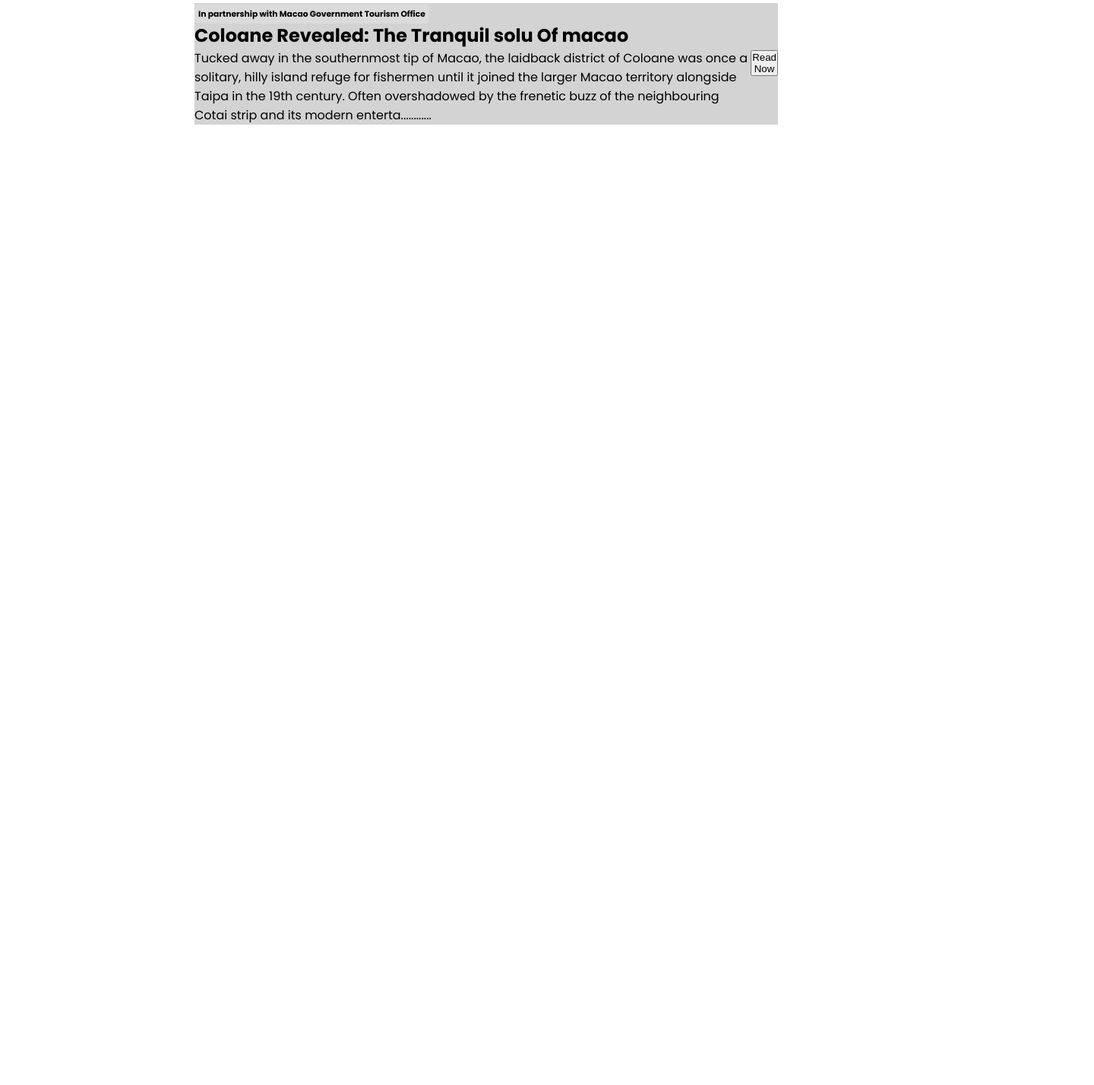
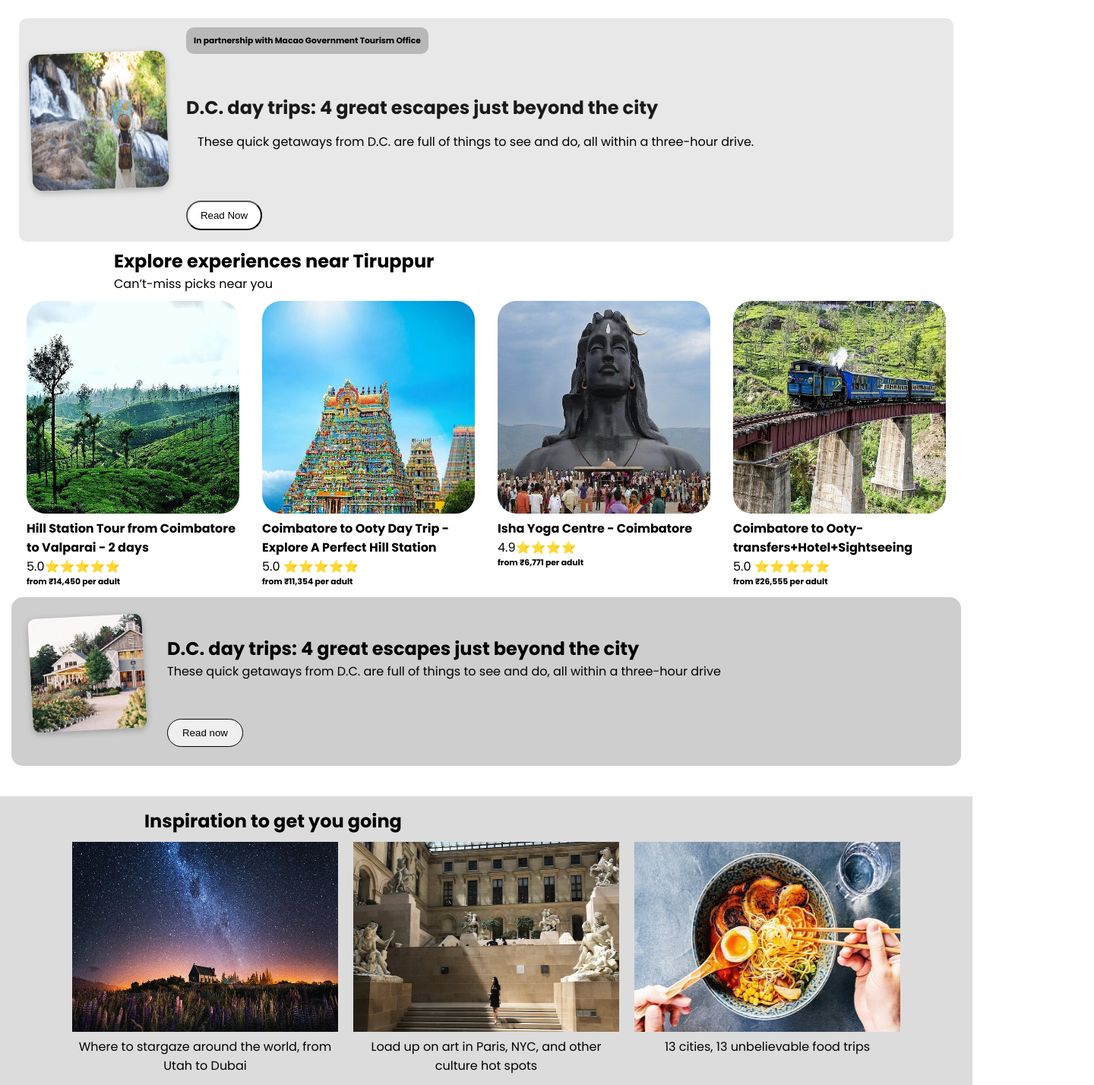
Before and after one commit to Sreeprince/Trip-advisor-clone, a plain HTML site: page index.html in a window 1280 px wide. Shown: the part 1381-2809 px from the top of the page at 76% size, 1440 px wide, since content can reach past the window. Before the commit the page ends 1545 px from the top, so only its background shows below. Drawn offline with Linux system fonts and the light colour scheme; a web font is replaced by a local one.

Commit message:
Updated Inthis Project

```diff
--- a/index.html
+++ b/index.html
@@ -87,6 +87,8 @@
         </div>
 
     </div>
+
+    <!-- interest -->
     <div class="Find">
         <h2>
             Find things to do by interest
@@ -95,6 +97,9 @@
             Whatever you're into, we’ve got it.
         </p>
     </div>
+
+
+    <!-- tripmaincontainer -->
     <div class="tripcoverimages">
         <div class="tripdescription">
             <img src="16890.jpg" alt="Outdoor">
@@ -110,34 +115,116 @@
             <h2>Water</h2>
         </div>
     </div>
-    <div class="overallcontainerofficedescription">
-        <div class="officedescription_container">
-            <div class="officedescription_1">
-                <img>
+
+
+    <!-- tripdescription -->
+    <div class="tripmaincontainer">
+        <div class="tripmaincontainer_1">
+            <div class="tripimagecontainer">
+                <img src="7586.jpg" alt="Trip descrition imagecard">
+            </div>
+            <div class="tripcointainerdescription">
+                <h6 class="trh6">
+                    In partnership with Macao Government Tourism Office
+                </h6>
+                <h2 class="trh2">
+                    D.C. day trips: 4 great escapes just beyond the city
+                </h2>
+                <p class="trp">
+
+                    These quick getaways from D.C. are full of things to see and do, all within a three-hour drive.
+
+                </p>
+                <button class="Readnow">
+                    Read Now
+                </button>
+            </div>
+        </div>
+    </div>
+
+
+    </div>
+    <!-- Exploreheading -->
+    <div class="Explore">
+        <h2>
+            Explore experiences near Tiruppur
+        </h2>
+        <p>
+            Can’t-miss picks near you
+        </p>
+    </div>
+
+
+    <!-- ExploringcontainerImage -->
+    <div class="Exploreimagecontainer">
+        <div class="Exploreimagecontainer_1">
+            <div class="Exploredescription">
+                <img src="caption.jpg" alt="caption">
+                <h4>Hill Station Tour from Coimbatore to Valparai - 2 days</h4>
+                <p>5.0⭐⭐⭐⭐⭐ </p>
+                <h6>from ₹14,450 per adult</h6>
+            </div>
+            <div class="Exploredescription"><img src="Coimbatorr to Ooty.jpg" alt="Coimbatore">
+                <h4>Coimbatore to Ooty Day Trip - Explore A Perfect Hill Station</h4>
+                <p>5.0 ⭐⭐⭐⭐⭐ </p>
+                <h6>from ₹11,354 per adult</h6>
+            </div>
+            <div class="Exploredescription"> <img src="Isha.jpg" alt="Culture">
+                <h4>Isha Yoga Centre - Coimbatore</h4>
+                <p>4.9⭐⭐⭐⭐ </p>
+                <h6>from ₹6,771 per adult</h6>
+            </div>
+            <div class="Exploredescription"> <img src="Coimbatore to Ooty Train.jpg" alt="Water">
+                <h4>Coimbatore to Ooty- transfers+Hotel+Sightseeing</h4>
+                <p>5.0 ⭐⭐⭐⭐⭐ </p>
+                <h6>from ₹26,555 per adult</h6>
 
             </div>
-            <div class="officedescription_2">
-                <h6>
-                    In partnership with Macao Government Tourism Office
-                </h6>
+        </div>
+    </div>
+    <!-- Hoteldescription -->
+    <div class="frgnmaincontainer">
+        <div class="frgnmaincontainer_1">
+            <div class="frgnimagecointainer">
+                <img class="fimage" src="D.C Image.jpg" alt="D.c image">
+            </div>
+            <div class="fh2">
                 <h2>
-                    Coloane Revealed: The Tranquil solu Of macao
+                    D.C. day trips: 4 great escapes just beyond the city
                 </h2>
                 <p>
-                    Tucked away in the southernmost tip of Macao, the laidback district of Coloane was once a solitary,
-                    hilly
-                    island refuge for fishermen until it joined the larger Macao territory alongside Taipa in the 19th
-                    century.
-                    Often overshadowed by the frenetic buzz of the neighbouring Cotai strip and its modern
-                    enterta............
+                    These quick getaways from D.C. are full of things to see and do, all within a three-hour drive
                 </p>
+
+                <button class="fbutton">
+                    Read now
+                </button>
             </div>
-            <div class="officedescription_3">
-                <button>Read Now</button>
-            </div>
-
         </div>
     </div>
+
+    <!-- Landscapeimage -->
+    <div class="lndmaincontr">
+        <h2>Inspiration to get you going</h2>
+        <div class="landscapeimagecontainer">
+
+            <div class="landscapeimagecontainer_1">
+                <div class="Landimagecontainer">
+                    <img src="landscapimage1.jpg">
+                    <p>Where to stargaze around the world, from Utah to Dubai</p>
+                </div>
+                <div class="Landimagecontainer">
+                    <img src="landscapimage2.jpg">
+                    <p>Load up on art in Paris, NYC, and other culture hot spots</p>
+                </div>
+                <div class="Landimagecontainer">
+                    <img src="landscapimage3.jpg">
+                    <p>13 cities, 13 unbelievable food trips</p>
+                </div>
+            </div>
+        </div>
+    </div>
+
 </body>
 
 
--- a/style.css
+++ b/style.css
@@ -154,6 +154,7 @@ body {
     top: 60px;
     background-color: #1a1a1a;
     color: white;
+    cursor: pointer;
 
 }
 
@@ -191,29 +192,192 @@ body {
 
 }
 
-.officedescription_2 h6 {
-    background-color: rgb(219, 219, 219);
-    padding: 5px;
-    border-radius: 5px;
+.tripmaincontainer_1 {
+    display: flex;
+    width: 1200px;
+    gap: 25px;
+    background-color: rgb(232, 232, 232);
+    padding: 15px;
+    border-radius: 10px;
+
+}
+
+.tripmaincontainer .tripmaincontainer_1 .tripimagecontainer img {
+    width: 180px;
+    height: 180px;
+    transform: rotate(-2deg);
+    border-radius: 15px;
+    box-shadow: rgba(0, 0, 0, 0.24) 0px 3px 8px;
+    margin-top: 30px;
+}
+
+.Readnow {
+    background-color: white;
+    cursor: pointer;
+    padding: 10px;
+    /* height: 50px; */
+    width: 100px;
+    margin-top: 50px;
+    border-radius: 25px;
+
+}
+
+.Readnow:hover {
+    background-color: rgb(1, 53, 18);
+    color: rgb(255, 255, 255);
+}
+
+.trh6 {
+    background-color: rgb(184, 184, 184);
+    padding: 10px;
+    border-radius: 10px;
     display: inline;
 }
 
-.officedescription button {
-    padding: 20px;
-    background-color: lightgray;
-    border: solid black 1px;
-    border-radius: 30px;
+.trp {
+    flex-wrap: wrap;
+    padding: 15px;
+    /* font-size: 10px; */
 }
 
-.officedescription_container {
-    display: flex;
-    width:60% ;
-    align-items: center;
-    justify-content: space-between;
-    background-color: lightgray;
+.trh2 {
+    font-weight: 10px;
+    color: #1a1a1a;
+    margin-top: 60px;
 }
 
-.overallcontainerofficedescription {
+.tripmaincontainer {
     display: flex;
     justify-content: center;
+    align-items: center;
+    margin-top: 20px;
+
 }
+
+.Explore {
+    margin-top: 8px;
+    /* margin-left: 25px; */
+    position: relative;
+    left: 150px;
+    gap: 10px;
+}
+
+.Exploredescription {
+    width: 280px;
+    height: 280px;
+    gap: 50px;
+
+
+}
+
+.Exploreimagecontainer_1 {
+    /* width: 1200px; */
+    gap: 30px;
+    display: flex;
+    flex-wrap: wrap;
+}
+
+.Exploreimagecontainer_1 .Exploredescription img {
+    width: 280px;
+    height: 280px;
+    border-radius: 25px;
+}
+
+.Exploreimagecontainer {
+    display: flex;
+    justify-content: center;
+    align-items: center;
+    margin-top: 25px;
+    margin-top: 10px;
+}
+
+.frgnmaincontainer_1 {
+    display: flex;
+    margin: 10px;
+    padding: 25px;
+    gap: 30px;
+    width: 1200px;
+    background-color: rgb(207, 206, 206);
+    border-radius: 15px;
+}
+
+.frgnmaincontainer {
+    position: relative;
+    z-index: 1;
+    margin-top: 20px;
+}
+
+.frgnmaincontainer {
+    display: flex;
+    justify-content: center;
+    align-items: center;
+    margin-top: 100px;
+    clear: both;
+
+}
+
+.fimage {
+    width: 150px;
+    height: 150px;
+    transform: rotate(-3deg);
+    box-shadow: rgba(0, 0, 0, 0.24) 0px 3px 8px;
+    border-radius: 10px;
+}
+
+.fh2 {
+    margin-top: 25px;
+}
+
+.fbutton {
+    padding: 10px;
+    width: 100px;
+    border: solid black 1px;
+    border-radius: 25px;
+    margin-top: 50px;
+    cursor: pointer;
+}
+
+.fbutton:hover {
+    color: white;
+    background-color: #003809;
+}
+
+.landscapeimagecontainer_1 {
+    display: flex;
+    justify-content: center;
+    align-items: center;
+    gap: 20px;
+    margin-top: 10px;
+}
+
+.Landimagecontainer img {
+    width: 350px;
+    height: 250px;
+}
+
+.Landimagecontainer {
+    width: 350px;
+    height: 250px;
+    text-align: center;
+}
+
+.Landimagecontainer p:hover {
+    color: #003809;
+    cursor: pointer;
+
+}
+
+
+.lndmaincontr {
+    background-color: rgb(220, 220, 220);
+    margin-top: 30px;
+    justify-content: center;
+    height: 350px;
+    padding: 15px;
+}
+
+.lndmaincontr h2 {
+    position: relative;
+    left: 14%;
+
+}
```
Also changed, not shown: Card.html (added, +85 -0 lines), 7586.jpg (added), Coimbatore to Ooty Train.jpg (added), Coimbatorr to Ooty.jpg (added), D.C Image.jpg (added), Hotel Ima.jpg (added), Isha.jpg (added), caption.jpg (added), lan.jpg (added), landscapimage1.jpg (added), landscapimage2.jpg (added), landscapimage3.jpg (added).
